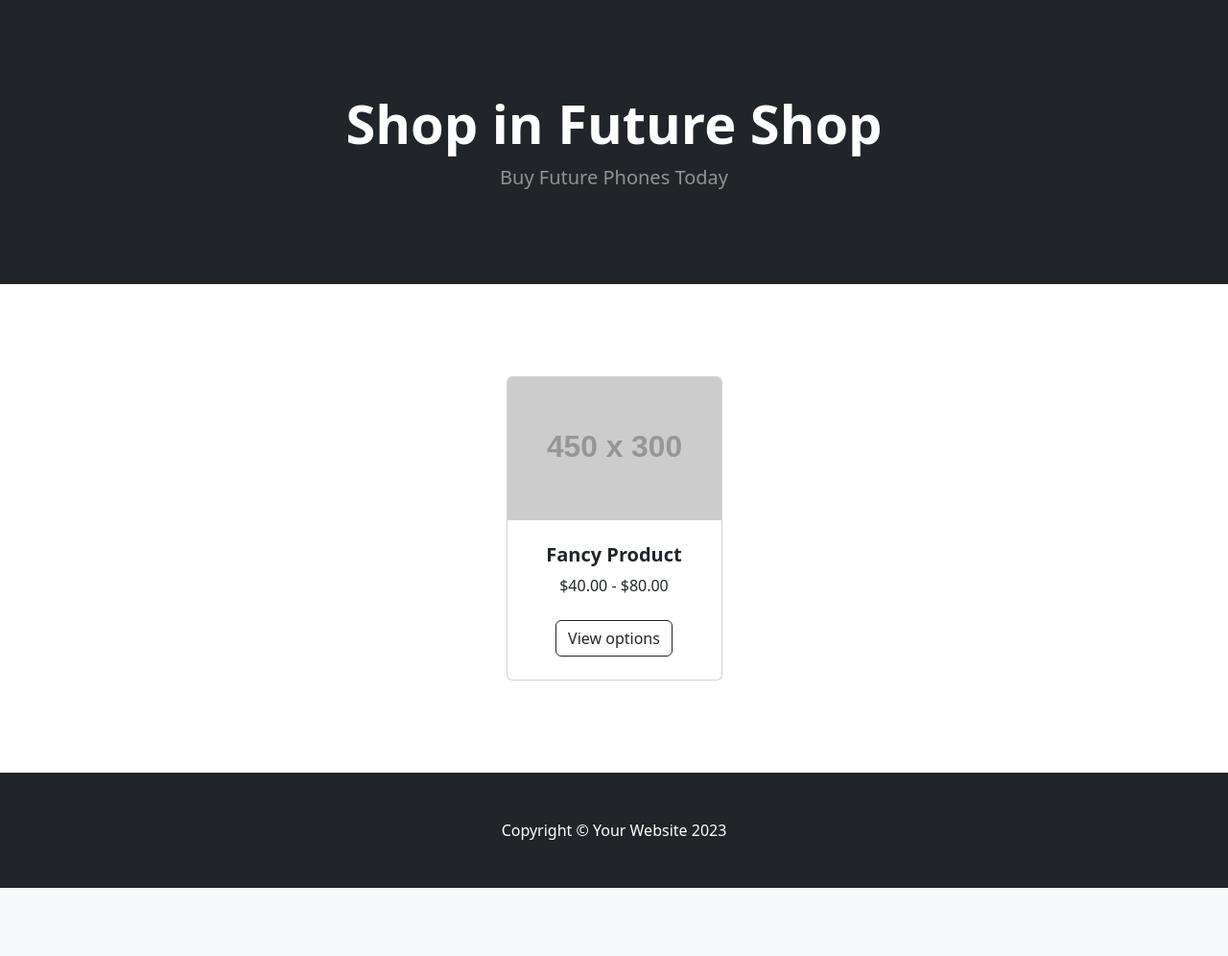
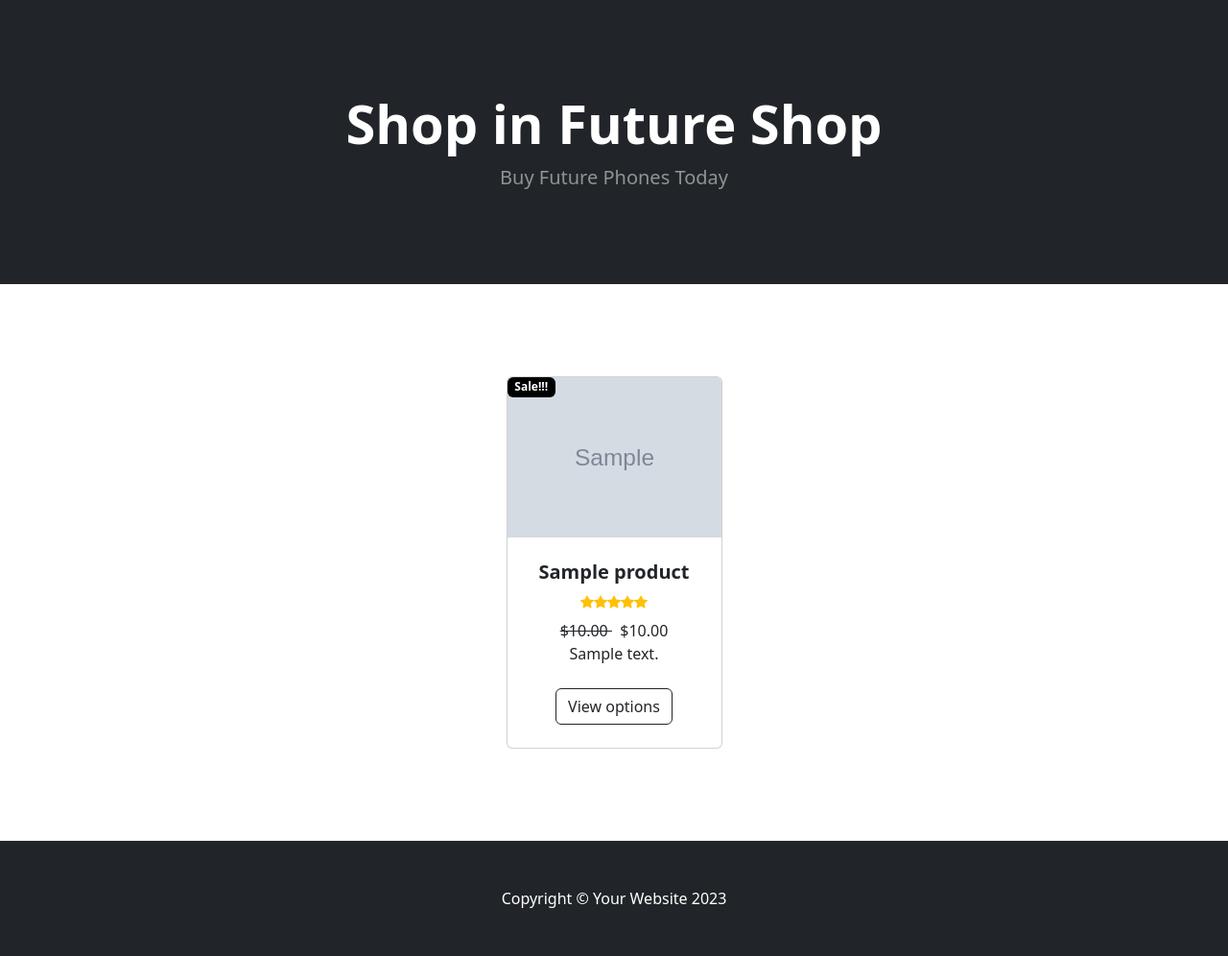
Before and after one commit to crpeiris/phone_company, a Django app: page / in a window 1280 px wide. Shown: the part 57-1053 px from the top of the page at 96% size. Before the commit the page ends 982 px from the top, so only its background shows below. Run offline with Django 5.2, Linux system fonts and the light colour scheme; tables that the repository leaves empty hold one stand-in row (values such as "Sample post"); grey boxes marked "Sample" are stand-in pictures; grey boxes labelled with a size stand in for pictures from a placeholder-image service; some libraries are stand-ins or nearby versions.

Commit message:
Template updated with Products

```diff
--- a/store/templates/store/storehome.html
+++ b/store/templates/store/storehome.html
@@ -6,33 +6,45 @@
   <div class="container px-4 px-lg-5 my-5">
     <div class="text-center text-white">
       <h1 class="display-4 fw-bolder">Shop in Future Shop</h1>
-      <p class="lead fw-normal text-white-50 mb-0">Buy Future Phones Today</p>
+      <p class="lead fw-normal text-white-50 mb-0">
+        Buy Future Phones Today
+      </p>
     </div>
   </div>
 </header>
 <!-- Section-->
 <section class="py-5">
   <div class="container px-4 px-lg-5 mt-5">
-    <div
-      class="row gx-4 gx-lg-5 row-cols-2 row-cols-md-3 row-cols-xl-4 justify-content-center"
-    >
+    <div class="row gx-4 gx-lg-5 row-cols-2 row-cols-md-3 row-cols-xl-4 justify-content-center">
+      {% for product in products %}
+        {% if product.is_sale %}
         <div class="col mb-5">
+          <div class="card h-100">
+            <!--Sales badge-->
+            <div class= "badge bg-black text-white position-absolute" style=top: 0.5rem; right: 0.5 rem> Sale!!!
+            </div>
 
-
-        <div class="card h-100">
             <!-- Product image-->
-          <img
-            class="card-img-top"
-            src="https://dummyimage.com/450x300/dee2e6/6c757d.jpg"
-            alt="..."
-          />
+            <img class="card-img-top" src="{{product.image.url}}" alt="..." />
             <!-- Product details-->
             <div class="card-body p-4">
               <div class="text-center">
                 <!-- Product name-->
-              <h5 class="fw-bolder">Fancy Product</h5>
+                <h5 class="fw-bolder">{{product.name}}</h5>
+
+                <div class="d-flex justify-content-center small text-warning mb-2">
+                  <div class="bi-star-fill"></div>
+                  <div class="bi-star-fill"></div>
+                  <div class="bi-star-fill"></div>
+                  <div class="bi-star-fill"></div>
+                  <div class="bi-star-fill"></div>
+              </div>
+
                 <!-- Product price-->
-              $40.00 - $80.00
+                <strike> ${{product.price}} </strike>
+                &nbsp; ${{product.price}}
+                <br />
+                {{product.description}}
               </div>
             </div>
             <!-- Product actions-->
@@ -43,10 +55,34 @@
             </div>
           </div>
         </div>
+
+        {% else %}
+        <div class="col mb-5">
+          <div class="card h-100">
+            <!-- Product image-->
+            <img class="card-img-top" src="{{product.image.url}}" alt="..." />
+            <!-- Product details-->
+            <div class="card-body p-4">
+              <div class="text-center">
+                <!-- Product name-->
+                <h5 class="fw-bolder">{{product.name}}</h5>
+                <!-- Product price-->
+                ${{product.price}}
+                <br />
+                {{product.description}}
+              </div>
+            </div>
             <!-- Product actions-->
+            <div class="card-footer p-4 pt-0 border-top-0 bg-transparent">
+              <div class="text-center">
+                <a class="btn btn-outline-dark mt-auto" href="#"> View options</a>
               </div>
             </div>
           </div>
         </div>
+        {% endif %}
+      {% endfor %}
+    </div>
+  </div>
 </section>
 {% endblock %}
--- a/store/views.py
+++ b/store/views.py
@@ -1,8 +1,11 @@
 from django.shortcuts import render
+from .models import Product
+
 
 # Create your views here.
 def storehome(request):
-    return render(request, 'store/storehome.html', {})
+    product = Product.objects.all()
+    return render(request, 'store/storehome.html', {'products': product})
 
 # This view return 'aboutus.html’ files.
 def aboutus(request):
```
Lines whose indentation alone changed are shown as unchanged.
